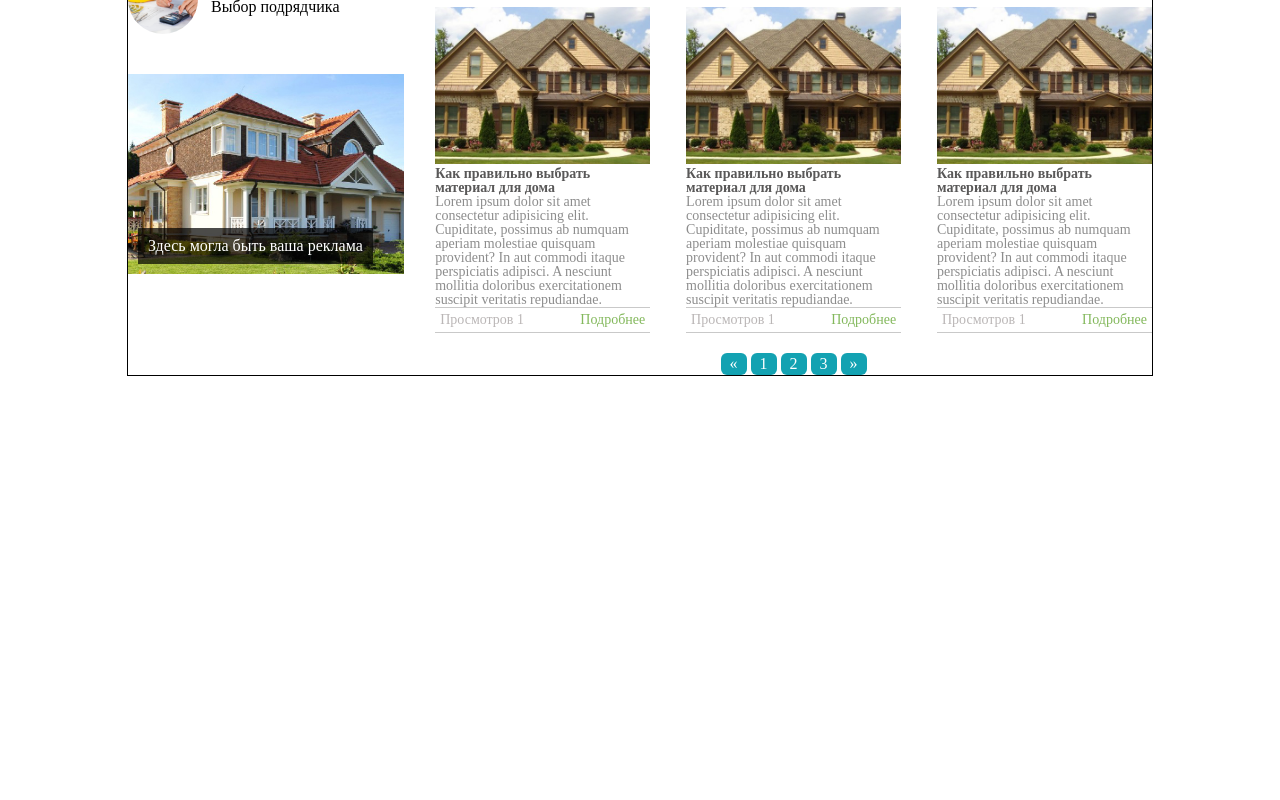
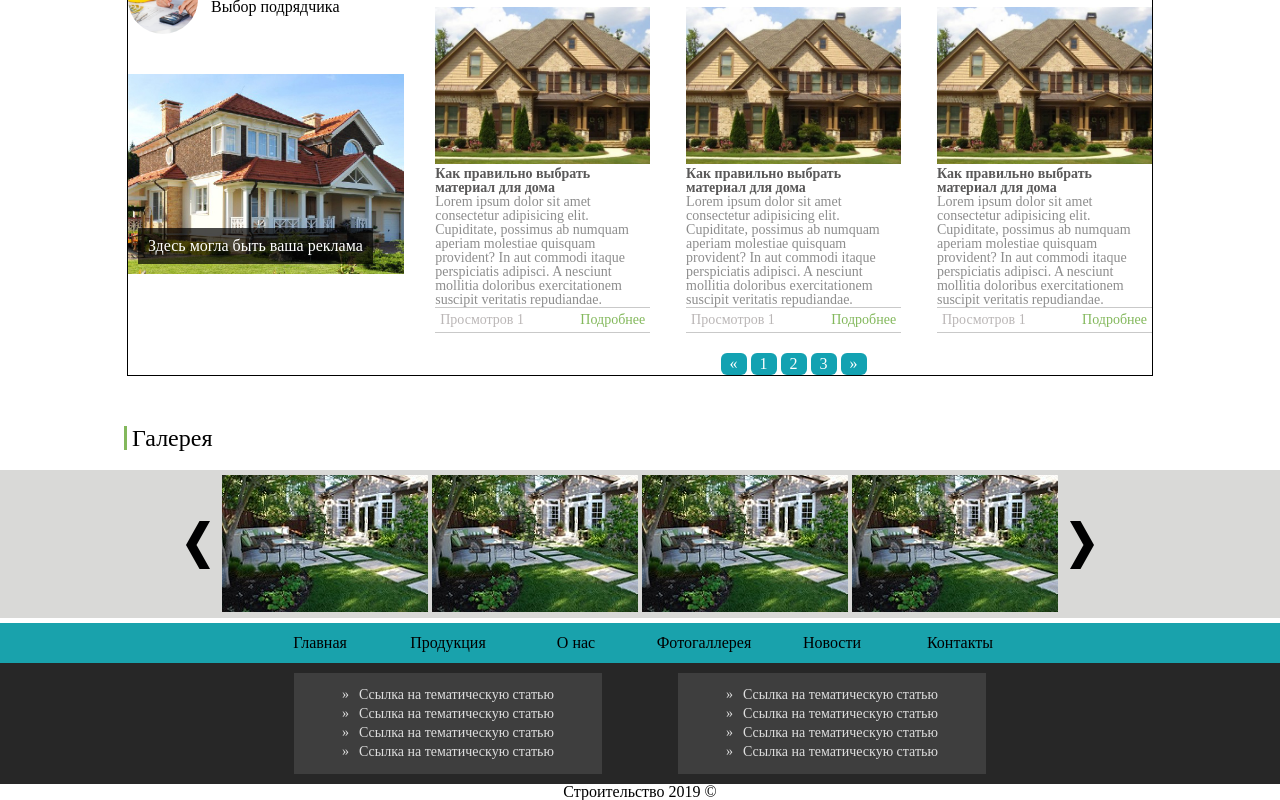
Before and after one commit to AlexFirulin/verstka-v2, a plain HTML site: page index.html in a window 1280 px wide. Shown: the part 842-1642 px from the top of the page. Before the commit the page ends 1218 px from the top, so only its background shows below. Drawn offline with Linux system fonts and the light colour scheme.

Commit message:
add_footer

```diff
--- a/index.html
+++ b/index.html
@@ -207,8 +207,46 @@
   </div>
 
   <div class="gallary">
-
+    <h2>Галерея</h2>
+    <div class="slider">
+      <div class="arrow-left"></div>
+      <div class="foto-gallery">
+        <a href="images/gallery.jpg" target="_blank"><img src="images/gallery_small.jpg" alt="/"></a>
+        <a href="images/gallery.jpg" target="_blank"><img src="images/gallery_small.jpg" alt="/"></a>
+        <a href="images/gallery.jpg" target="_blank"><img src="images/gallery_small.jpg" alt="/"></a>
+        <a href="images/gallery.jpg" target="_blank"><img src="images/gallery_small.jpg" alt="/"></a>
+      </div>
+      <div class="arrow-right"></div>
+    </div>
   </div>
-  <footer></footer>
+  <footer>
+    <nav>
+      <ul>
+        <li><a href="">Главная</a></li>
+        <li><a href="">Продукция</a></li>
+        <li><a href="">О нас</a></li>
+        <li><a href="">Фотогаллерея</a></li>
+        <li><a href="">Новости</a></li>
+        <li><a href="">Контакты</a></li>
+      </ul>
+    </nav>
+    <div class="titles">
+      <div class="links">
+        <div class="left-block">
+          <a href="#">Ссылка на тематическую статью</a>
+          <a href="#">Ссылка на тематическую статью</a>
+          <a href="#">Ссылка на тематическую статью</a>
+          <a href="#">Ссылка на тематическую статью</a>
+        </div>
+        <div class="right-block">
+          <a href="#">Ссылка на тематическую статью</a>
+          <a href="#">Ссылка на тематическую статью</a>
+          <a href="#">Ссылка на тематическую статью</a>
+          <a href="#">Ссылка на тематическую статью</a>
+        </div>
+      </div>
+    </div>
+    <p>Строительство 2019 &copy;</p>
+  </footer>
 </body>
 </html>
--- a/style.css
+++ b/style.css
@@ -321,3 +321,109 @@ aside p {
 .pagination span:hover{
   background: #8dca3e;
 }
+
+.gallary h2{
+  border-left: 3px solid #83b85c;
+  padding-left: 5px;
+  font-weight: normal;
+  width: 80%;
+  margin: 50px auto 20px;
+}
+
+.gallary .slider{
+  display: flex;
+  justify-content: center;
+  align-items: center;
+  background: #d9d9d7;
+  padding: 5px 0 3px;
+ }
+
+ .arrow-left{
+  background: url(images/arrow_left.png) no-repeat center center;
+  width: 48px;
+  height: 48px;
+  cursor: pointer;
+ }
+
+ .arrow-right{
+  background: url(images/arrow_right.png) no-repeat center center;
+  width: 48px;
+  height: 48px;
+  cursor: pointer;
+ }
+ footer {
+  margin-top: 5px;
+ }
+ footer  nav{
+  background: #19a2ac;
+  height:40px;
+  display: flex;
+  align-items: center;
+  justify-content: center;
+ }
+ footer nav ul{
+  display: flex;
+  justify-content: center;
+  align-items: center;
+  flex-basis: 60%;
+  height: 100%;
+ }
+
+ footer nav ul>li{
+  list-style: none;
+  height: 100%;
+  flex-basis: 100%;
+ }
+
+ footer nav ul>li a{
+  color: #000;
+  text-decoration: none;
+  display: flex;
+  justify-content: center;
+  align-items: center;
+  height: 100%;
+  cursor: pointer;
+ }
+ footer nav ul>li a:hover{
+  background: #128991;
+ }
+
+ footer .titles{
+  background: #272727;
+  padding: 10px 0;
+ }
+
+ .titles .links{
+  height: 60%;
+  width: 60%;
+  margin: 0 auto;
+  display: flex;
+  justify-content: space-around;
+ }
+
+ .links div{
+  background: #3e3e3e;
+  padding: 10px 0;
+  flex-basis: 40%;
+  text-align: center;
+ }
+ .links a{
+  color: #dedede;
+  text-decoration: none;
+  display: block;
+  font-size: 14px;
+  margin: 5px 0;
+ }
+
+ .links a:hover{
+  text-decoration: underline;
+ }
+ .links a::before{
+  content: '\00BB';
+  margin-right: 10px;
+  color: 8cc34c;
+ }
+
+ footer p{
+  text-align: center;
+ }
```
Also changed, not shown: images/arrow_left.png (added), images/arrow_right.png (added), images/gallery.jpg (added), images/gallery_small.jpg (added).
